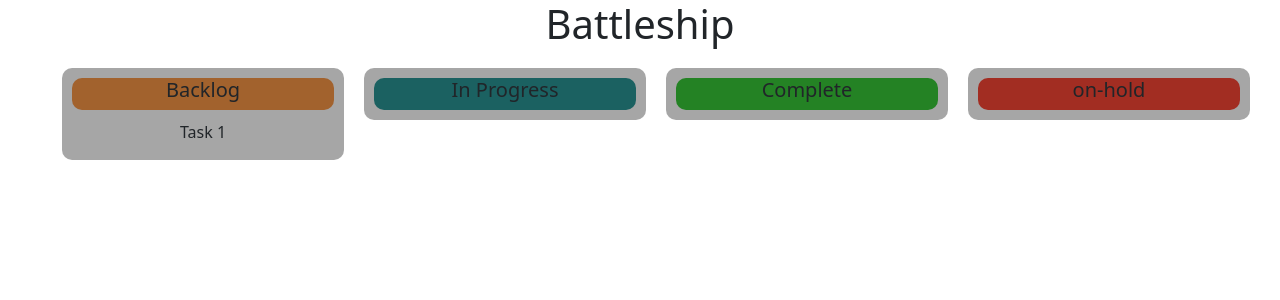
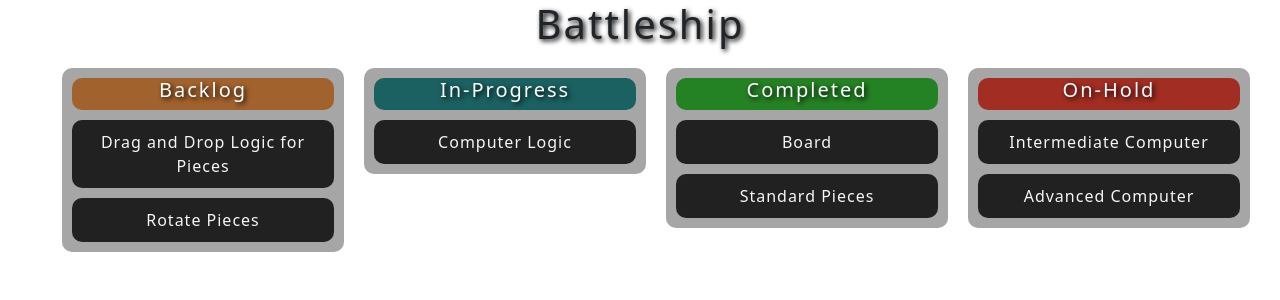
Before and after one commit to islandhuynh/Project-Tracker, a React (Create React App) app: page / in a window 1280 px wide. Shown: the top 300 px of the page. Built offline with nearby package versions, Linux system fonts and the light colour scheme.

Commit message:
Tasks are successfully generated from mock data

```diff
--- a/src/App.css
+++ b/src/App.css
@@ -5,10 +5,29 @@
   --column-4: #a22d22;
 }
 
+h1 {
+  letter-spacing: 2px;
+  text-shadow: 2px 2px 5px black;
+}
+
+.main-title {
+  text-align: center;
+  font-size: 3rem;
+}
+
 ul {
   list-style-type: none;
   margin: 0;
   padding: 0;
+}
+
+.project-tracker-container {
+  margin: 20px;
+}
+
+.project-list {
+  display: flex;
+  align-items: flex-start;
 }
 
 .App {
@@ -41,6 +60,18 @@ ul {
   color: #61dafb;
 }
 
+/* Columns */
+.project-column {
+  flex: 1;
+  margin: 0 10px;
+  position: relative;
+  color: whitesmoke;
+  background-color: rgba(0, 0, 0, 0.35);
+  border-radius: 10px;
+  overflow-x: hidden;
+}
+
+
 .backlog-column .header,
 .backlog-column .solid,
 .backlog-column .solid:hover,
@@ -71,6 +102,7 @@ ul {
 
 .header h1 {
   font-size: 1.25rem;
+  color: white;
 }
 
 .header {
@@ -80,26 +112,31 @@ ul {
   margin: 10px;
 }
 
-.project-column {
-  flex: 1;
-  margin: 0 10px;
-  position: relative;
-  background-color: rgba(0, 0, 0, 0.35);
-  border-radius: 10px;
-  overflow-x: hidden;
+/* Drag and Drop */
+.over {
+  padding: 50px 10px;
 }
 
-.project-list {
-  display: flex;
-  align-items: flex-start;
+.task-item-list {
+  min-height: 50px;
 }
 
-.project-tracker-container {
-  margin: 20px
+.task-item {
+  margin: 10px;
+  padding: 10px;
+  height: fit-content;
+  background-color: rgba(0, 0, 0, 0.8);
+  border-radius: 10px;
+  line-height: 1.5rem;
+  letter-spacing: 1px;
+  cursor: pointer;
 }
 
-
-
+.task-item:focus {
+  outline: none;
+  background-color: white;
+  color: black;
+}
 
 @keyframes App-logo-spin {
   from {
--- a/src/components/ProjectTracker.tsx
+++ b/src/components/ProjectTracker.tsx
@@ -1,34 +1,108 @@
 import React, { useState } from 'react';
+const mockData = {
+  email: 'islandhuynh@gmail.com',
+  uuid: '123abc',
+  projectList: [
+    {
+      name: 'Battleship',
+      completeStatus: false,
+      backlog: [
+        "Drag and Drop Logic for Pieces",
+        "Rotate Pieces"
+      ],
+      progress: [
+        "Computer Logic"
+      ],
+      complete: [
+        "Board",
+        "Standard Pieces",
+      ],
+      onHold: [
+        "Intermediate Computer",
+        "Advanced Computer"
+      ]
+    },
+    {
+      name: 'WhatsForLinner',
+      completeStatus: false,
+      backlog: [
+        "Create Favorites Folder"
+      ],
+      progress: [
+        "Create Authentification with Firebase",
+        "Connect to Geo API",
+        "Connect to Places API"
+      ],
+      complete: [
+        "Button Container",
+        "What to eat logic"
+      ],
+      onHold: [
+        "Sharing Restaurant List"
+      ]
+    }
+  ]
+}
+
+interface columnList {
+  "backlog": string,
+  "progress": string,
+  "complete": string,
+  "on-hold": string,
+}
+
+const columnTitles: columnList = {
+  "backlog": "Backlog",
+  "progress": "In-Progress",
+  "complete": "Completed",
+  "on-hold": "On-Hold"
+}
 
 export const ProjectTracker = () => {
+  const createTaskList = (taskArray: string[]) => {
+    let listArray: JSX.Element[] = [];
+    taskArray.forEach(task => listArray.push(<li className="task-item">{task}</li>));
+    return listArray;
+  }
+
+  const createColumn = <C extends keyof columnList>(columnName: C): JSX.Element => {
+    let columnTasks: string[] = [];
+    switch (columnName) {
+      case 'backlog':
+        columnTasks = mockData.projectList[0].backlog;
+        break;
+      case 'progress':
+        columnTasks = mockData.projectList[0].progress;
+        break;
+      case 'complete':
+        columnTasks = mockData.projectList[0].complete;
+        break;
+      case `on-hold`:
+        columnTasks = mockData.projectList[0].onHold;
+        break;
+    }
+
+    return (
+      <li className={`project-column ${columnName}-column`}>
+        <span className="header">
+          <h1>{columnTitles[columnName]}</h1>
+        </span>
+        <div id={`${columnName}-content`} className="custom-scroll">
+          {createTaskList(columnTasks)}
+        </div>
+      </li>
+    )
+  }
+
   return (
     <>
-      <h1>Battleship</h1>
+      <h1>{mockData.projectList[0].name}</h1>
       <div className="project-tracker-container">
         <ul className="project-list">
-          <li className="project-column backlog-column">
-            <span className="header">
-              <h1>Backlog</h1>
-            </span>
-            <span>
-              <p>Task 1</p>
-            </span>
-          </li>
-          <li className="project-column progress-column">
-            <span className="header">
-              <h1>In Progress</h1>
-            </span>
-          </li>
-          <li className="project-column complete-column">
-            <span className="header">
-              <h1>Complete</h1>
-            </span>
-          </li>
-          <li className="project-column on-hold-column">
-            <span className="header">
-              <h1>on-hold</h1>
-            </span>
-          </li>
+          {createColumn("backlog")}
+          {createColumn("progress")}
+          {createColumn("complete")}
+          {createColumn("on-hold")}
         </ul>
       </div>
     </>
```
Also changed, not shown: mock/mock-data.ts (deleted).
